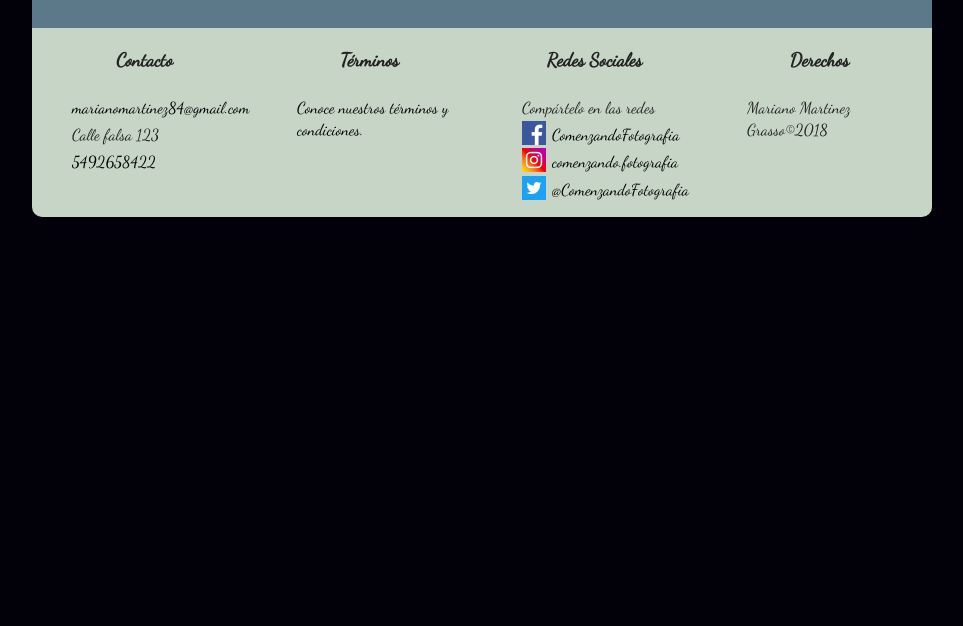
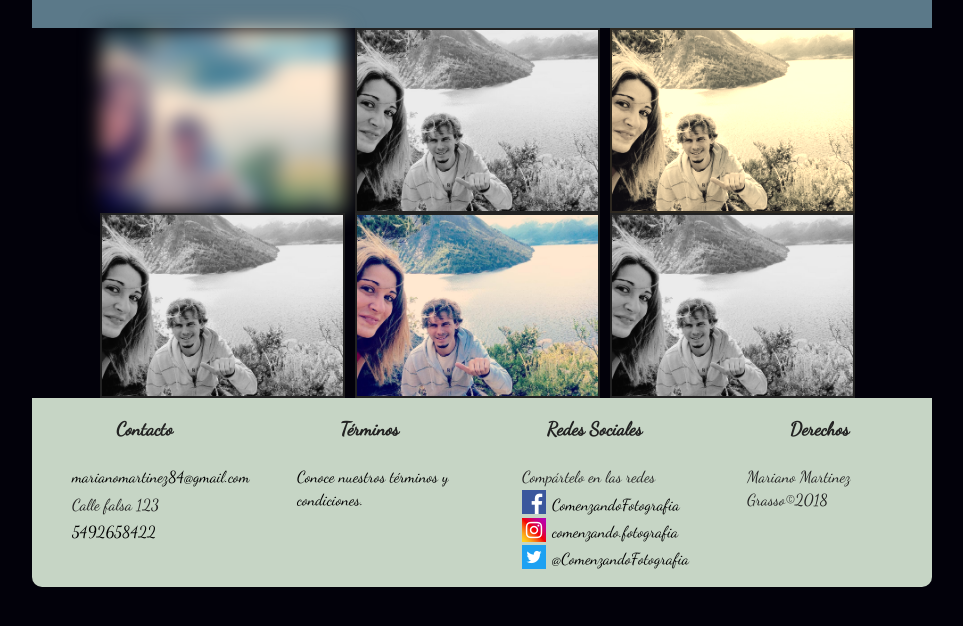
Before and after one commit to marianobrc/nextu-fotografia, a plain HTML site: page retratos.html in a window 1280 px wide. Shown: the part 68-694 px from the top of the page, without its empty margins (158-1121 px from the left). Drawn offline with nearby package versions, Linux system fonts and the light colour scheme.

Commit message:
Implemento la seccion retratos reutilizando el css de la galería de paisajes

```diff
--- a/retratos.html
+++ b/retratos.html
@@ -14,6 +14,7 @@
         <!-- My Custom style rules -->
         <link rel="stylesheet" href="css/normalize.css">
         <link rel="stylesheet" href="css/main.css">
+        <link rel="stylesheet" href="css/galeria.css">
 
     </head>
     <body>
@@ -34,7 +35,16 @@
 
 
             <section>
-
+                <div class="galery-row">
+                    <img class="galery-col-1 img-blur" src="img/img2.jpg">
+                    <img class="galery-col-2 img-grayscale" src="img/img2.jpg">
+                    <img class="galery-col-3 img-sepia" src="img/img2.jpg">
+                </div>
+                <div class="galery-row">
+                    <img class="galery-col-1 img-grayscale" src="img/img2.jpg">
+                    <img class="galery-col-2" src="img/img2.jpg">
+                    <img class="galery-col-3 img-grayscale" src="img/img2.jpg">
+                </div>
             </section>
 
 
```
